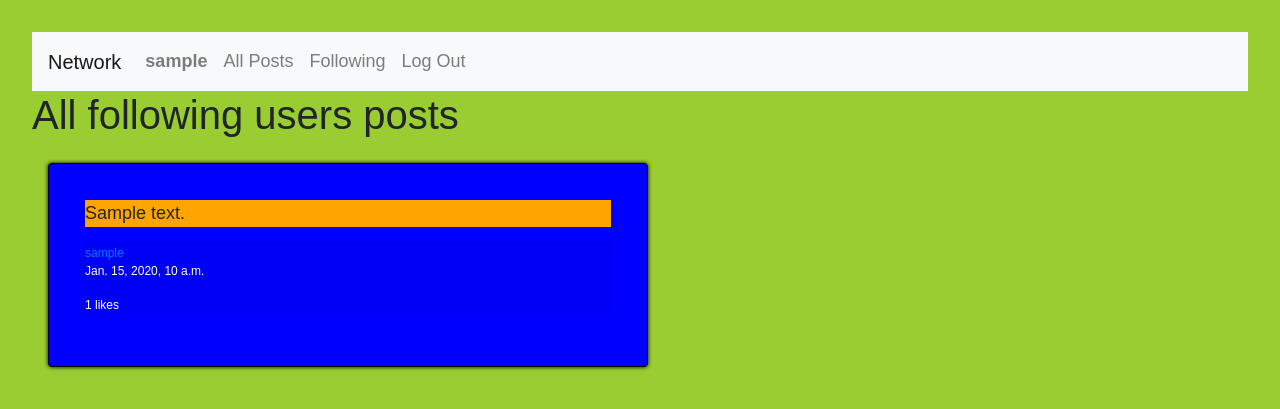
After one commit to Ziga12341/social-network, a Django app: page /following in a window 1280 px wide. The commit adds this page. Shown: the top 409 px of the page. Run offline with Django 3.2, Linux system fonts and the light colour scheme; a user stored in the database is signed in; tables that the repository leaves empty hold one stand-in row (values such as "Sample post"); some libraries are stand-ins or nearby versions.

Commit message:
project4: network: following: created following page, it shows only posts from users logged in user follows

```diff
--- /dev/null
+++ b/network/templates/network/following.html
@@ -0,0 +1,24 @@
+{% extends "network/layout.html" %}
+
+{% block body %}
+    <h1>All following users posts</h1>
+    {% if user.is_authenticated %}
+        <div class="card-container">
+            {% for post in following_posts %}
+                <div class="card">
+                    <div class="card-body">
+                        <div class="orange_bg">
+                            <p> {{ post.body }}</p>
+                        </div>
+                        <div class="card-footer">
+                            <a href="{% url 'profile' post.user %}"> {{ post.user }}</a>
+                            <p> {{ post.timestamp }}</p>
+                            <p> {{ post.likes }} likes </p>
+                        </div>
+                    </div>
+                </div>
+            {% endfor %}
+        </div>
+    {% endif %}
+
+{% endblock %}
--- a/network/templates/network/layout.html
+++ b/network/templates/network/layout.html
@@ -24,7 +24,7 @@
                 </li>
                 {% if user.is_authenticated %}
                     <li class="nav-item">
-                        <a class="nav-link" href="#">Following</a>
+                        <a class="nav-link" href="{% url "following" %}">Following</a>
                     </li>
                     <li class="nav-item">
                         <a class="nav-link" href="{% url 'logout' %}">Log Out</a>
--- a/network/urls.py
+++ b/network/urls.py
@@ -10,4 +10,5 @@ urlpatterns = [
     path("register", views.register, name="register"),
     path("new_post", views.new_post, name="new_post"),
     path("profile/<str:username>", views.profile, name="profile"),
+    path("following", views.following, name="following"),
 ]
--- a/network/views.py
+++ b/network/views.py
@@ -95,6 +95,15 @@ def profile(request, username):
                        "number_of_followers": len(followers),
                        "number_of_following": len(following)})
 
+@login_required(login_url='/login')
+def following(request):
+    # get all users posts that I am following
+    logged_in_user = User.objects.get(id=request.user.id)
+    following = logged_in_user.following.all()
+    # get all posts from users that the user who is logged in is following
+    following_posts = Post.objects.filter(user__in=following).order_by("-timestamp")
+    return render(request, "network/following.html",
+                  {"following_posts": following_posts})
 
 def login_view(request):
     if request.method == "POST":
```
